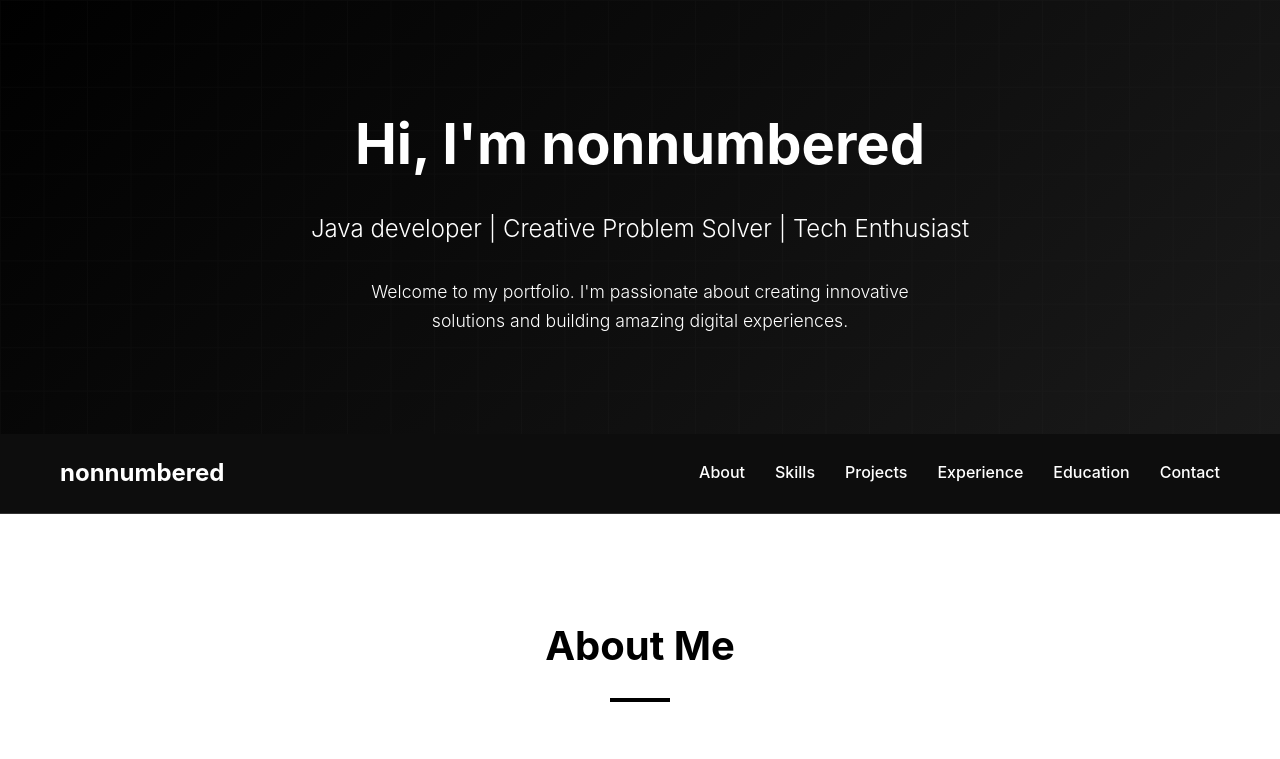
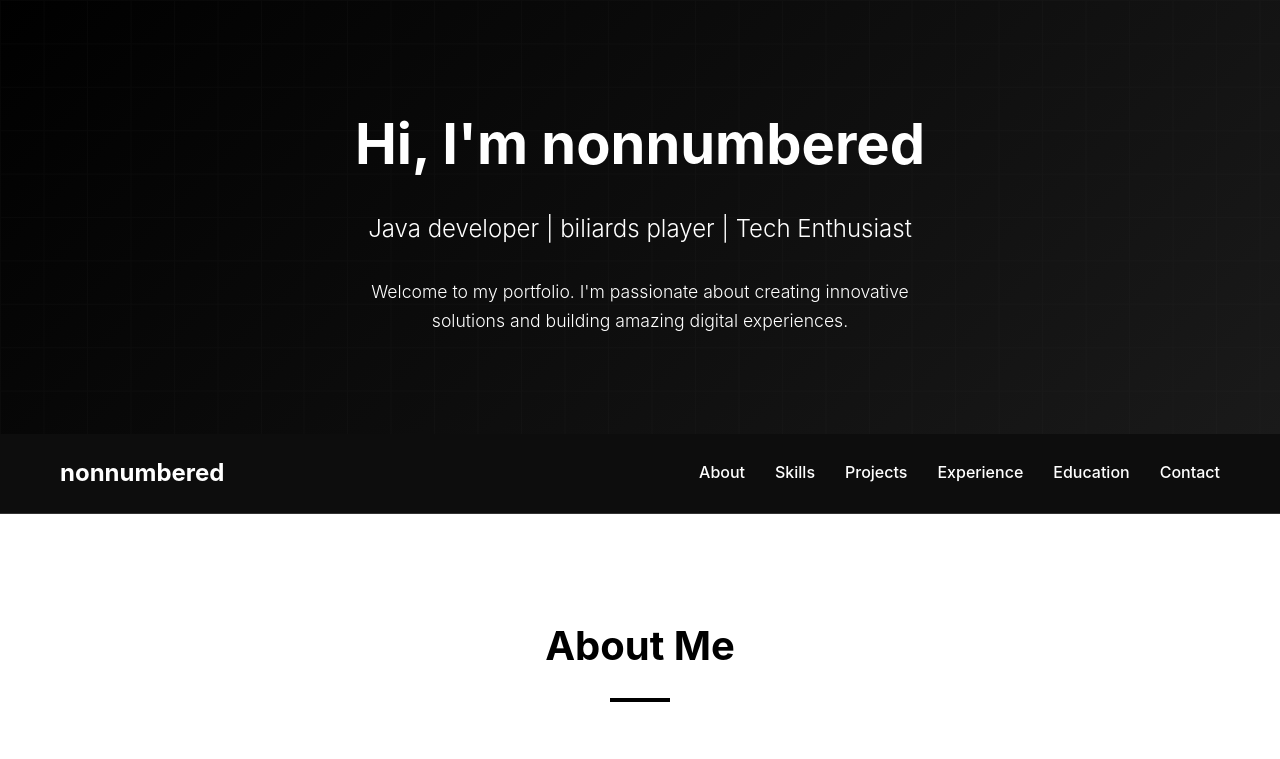
Before and after one commit to nonnumbered/nonnumbered.github.io, a plain HTML site: page index.html in a window 1280 px wide. Shown: the top 759 px of the page. Drawn offline with Linux system fonts and the light colour scheme.

Commit message:
Update index.html

```diff
--- a/index.html
+++ b/index.html
@@ -580,7 +580,7 @@
         <div class="container">
             <div class="header-content">
                 <h1 class="name">Hi, I'm nonnumbered</h1>
-                <p class="title">Java developer | Creative Problem Solver | Tech Enthusiast</p>
+                <p class="title">Java developer | biliards player | Tech Enthusiast</p>
                 <p class="subtitle">Welcome to my portfolio. I'm passionate about creating innovative solutions and building amazing digital experiences.</p>
             </div>
         </div>
```
